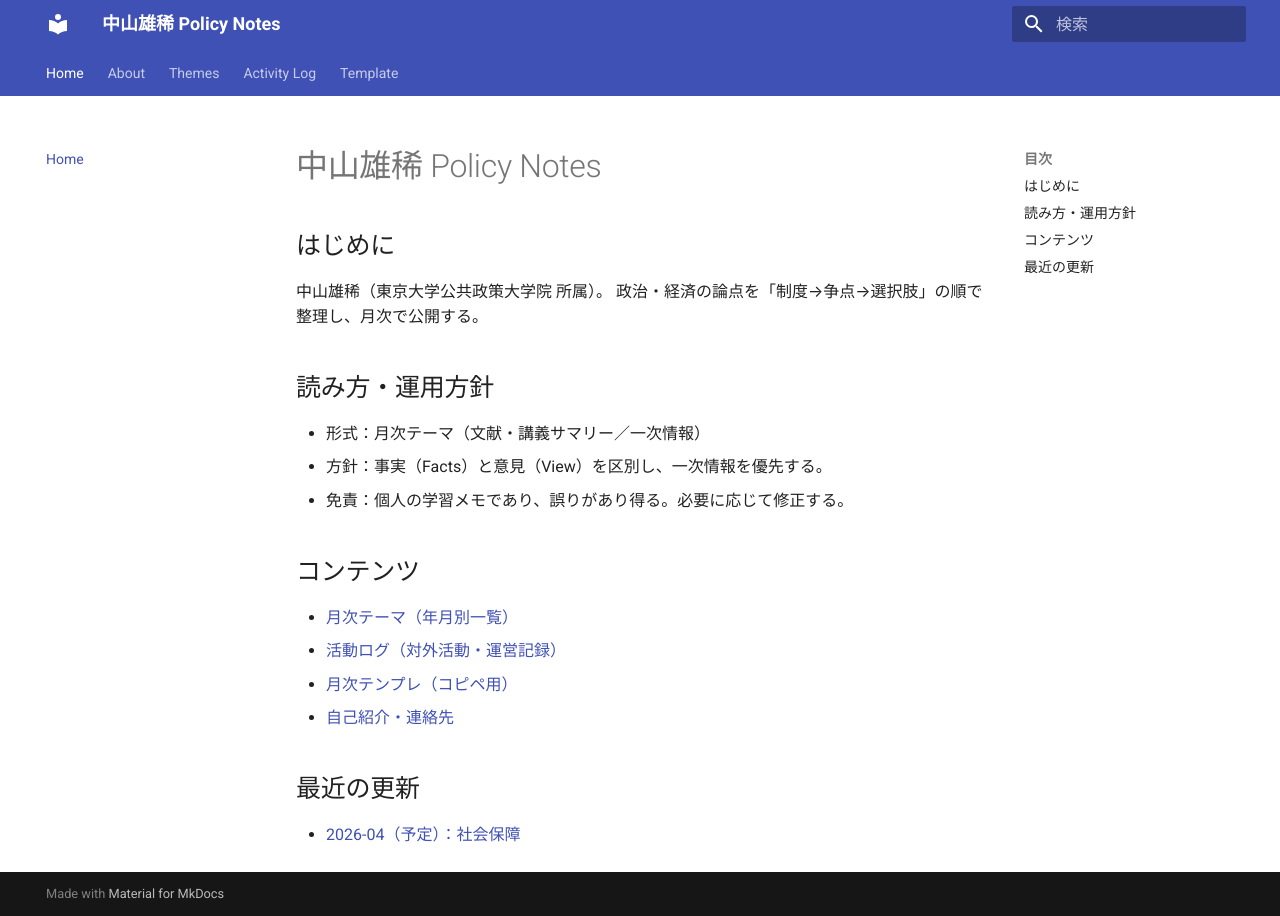
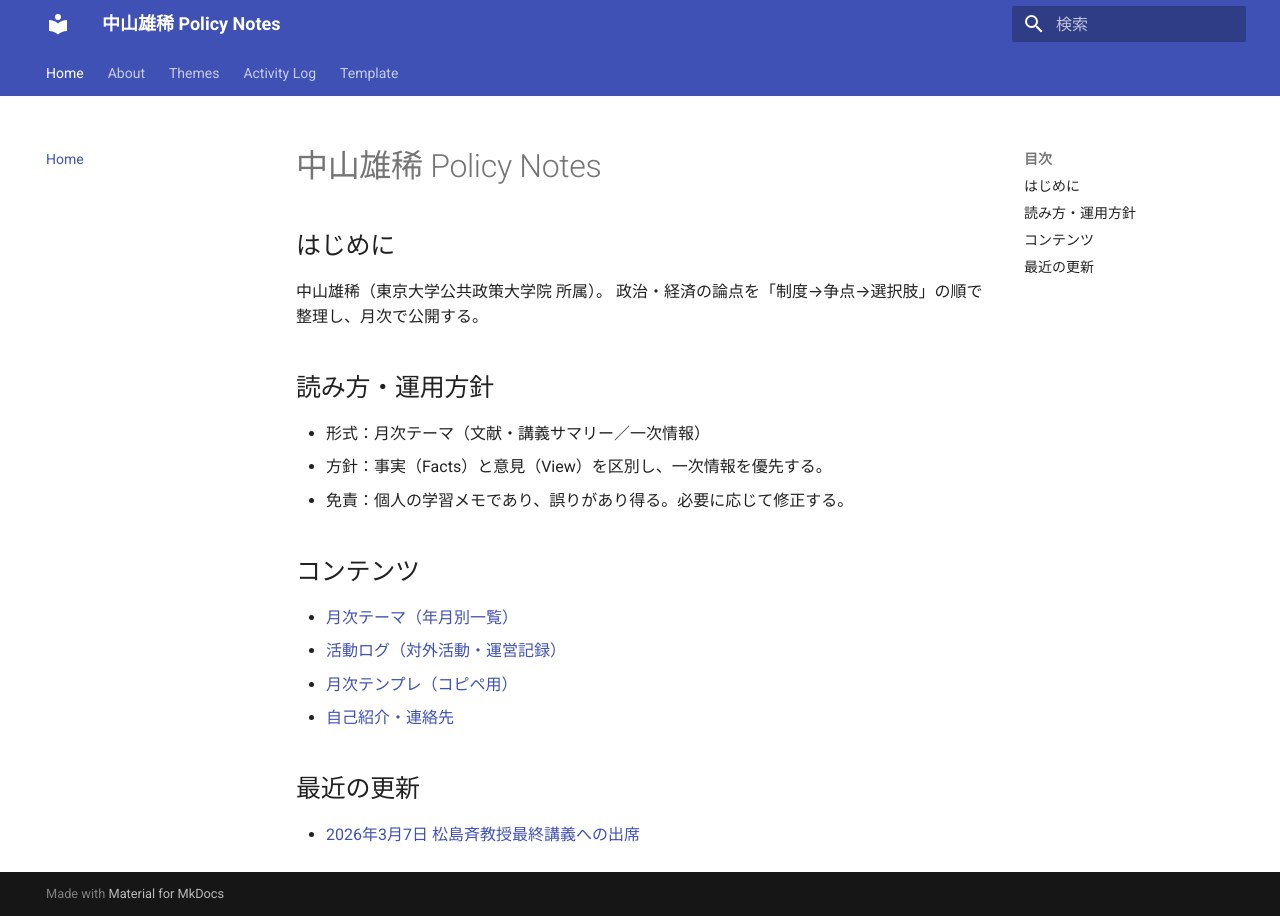
Before and after one commit to yu-ki-nakayama/policy-notes, an MkDocs documentation site: the page built from docs/index.md, in a window 1280 px wide. Built offline with MkDocs 1.6.1 and Material for MkDocs 9.7.7, drawn with Linux system fonts in a browser that asks for light colours.

Commit message:
Update index.md

```diff
--- a/docs/index.md
+++ b/docs/index.md
@@ -16,4 +16,4 @@
 - [自己紹介・連絡先](about.md)
 
 ## 最近の更新
-- [2026-04（予定）：社会保障](themes/2026-04.md)
+- [2026年3月7日 松島斉教授最終講義への出席](activity_20260307.md)
```
